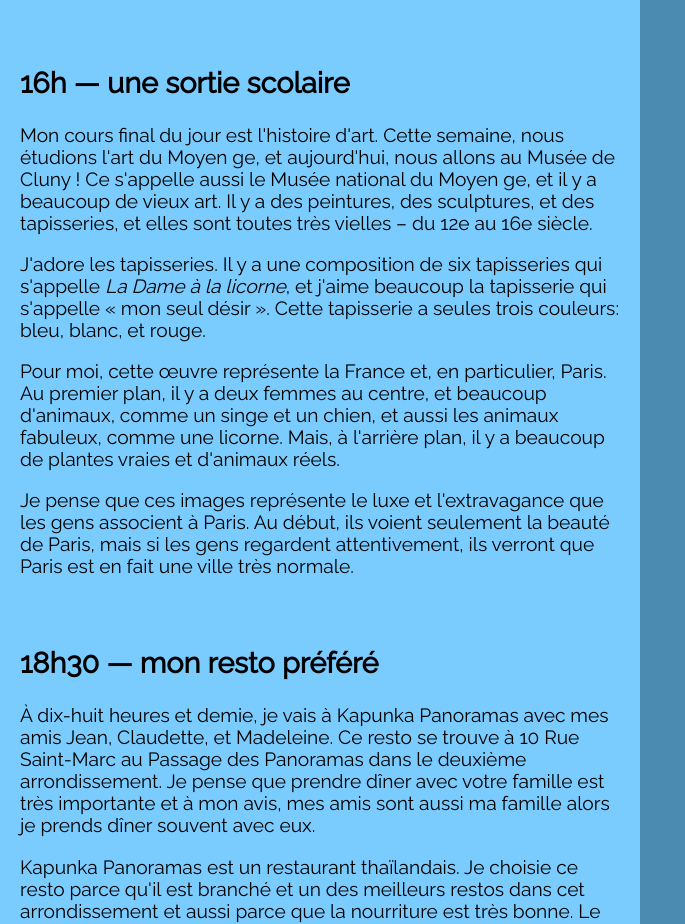
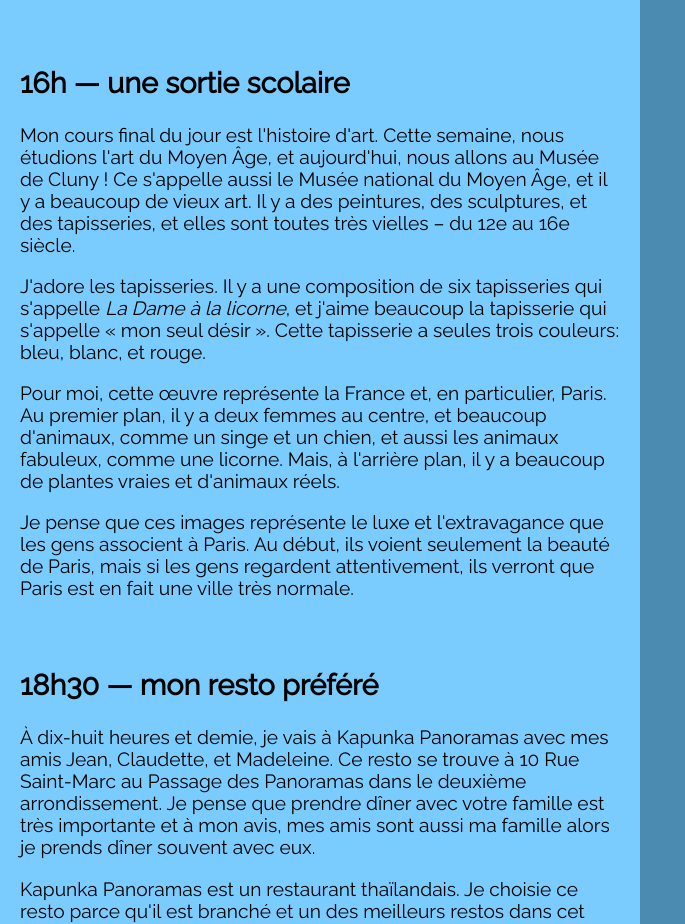
Before and after one commit to alexwgraves/un-jour-dans-la-vie, a plain HTML site: page index.html in a window 1280 px wide. Shown: the part 3387-4311 px from the top of the page, without its empty margins (0-685 px from the left). Drawn offline with nearby package versions, Linux system fonts and the light colour scheme; a script that the page names is missing.

```diff
--- a/index.html
+++ b/index.html
@@ -75,7 +75,7 @@
         </div>
         <div class="step" data-step="6">
           <h2>16h &mdash; une sortie scolaire</h2>
-          <p>Mon cours final du jour est l'histoire d'art. Cette semaine, nous étudions l'art du Moyen  ge, et aujourd'hui, nous allons au Musée de Cluny ! Ce s'appelle aussi le Musée national du Moyen  ge, et il y a beaucoup de vieux art. Il y a des peintures, des sculptures, et des tapisseries, et elles sont toutes très vielles – du 12e au 16e siècle.</p>
+          <p>Mon cours final du jour est l'histoire d'art. Cette semaine, nous étudions l'art du Moyen Âge, et aujourd'hui, nous allons au Musée de Cluny ! Ce s'appelle aussi le Musée national du Moyen Âge, et il y a beaucoup de vieux art. Il y a des peintures, des sculptures, et des tapisseries, et elles sont toutes très vielles – du 12e au 16e siècle.</p>
 
           <p>J'adore les tapisseries. Il y a une composition de six tapisseries qui s'appelle <em>La Dame à la licorne</em>, et j'aime beaucoup la tapisserie qui s'appelle « mon seul désir ». Cette tapisserie a seules trois couleurs: bleu, blanc, et rouge.</p>
 
```
